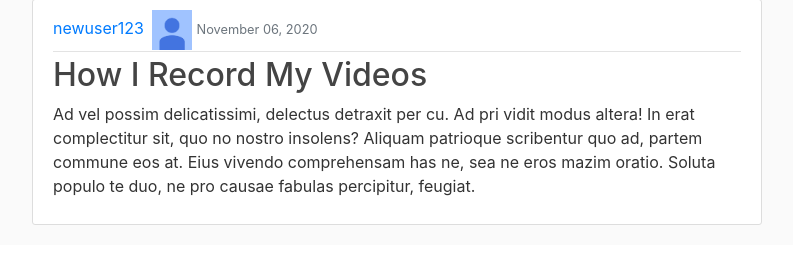
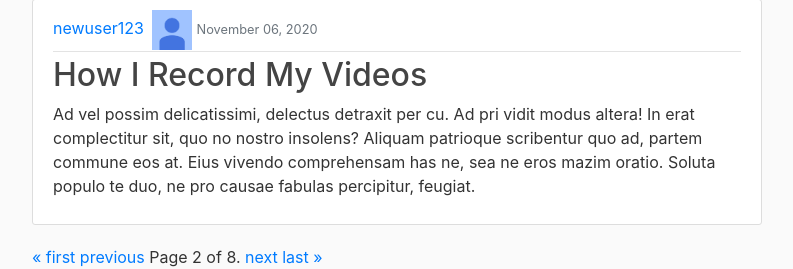
Before and after one commit to tracer11/django_blog, a Django app: a page that uses blog/templates/blog/home.html in a window 1280 px wide. Shown: the part 1355-1624 px from the top of the page, without its empty margins (243-1036 px from the left). Before the commit the page ends 1580 px from the top, so only its background shows below. Run offline with Django 3.2, Linux system fonts and the light colour scheme; data comes from the database, SQL or seed files in the repository; some libraries are stand-ins or nearby versions.

Commit message:
added pagination to home.html

```diff
--- a/blog/templates/blog/home.html
+++ b/blog/templates/blog/home.html
@@ -12,4 +12,22 @@
       </div>
     </article>
   {% endfor %}
+
+  <div class="pagination">
+    <span class="step-links">
+        {% if page_obj.has_previous %}
+            <a href="?page=1">&laquo; first</a>
+            <a href="?page={{ page_obj.previous_page_number }}">previous</a>
+        {% endif %}
+
+        <span class="current">
+            Page {{ page_obj.number }} of {{ page_obj.paginator.num_pages }}.
+        </span>
+
+        {% if page_obj.has_next %}
+            <a href="?page={{ page_obj.next_page_number }}">next</a>
+            <a href="?page={{ page_obj.paginator.num_pages }}">last &raquo;</a>
+        {% endif %}
+    </span>
+</div>
 {% endblock content %}
```
